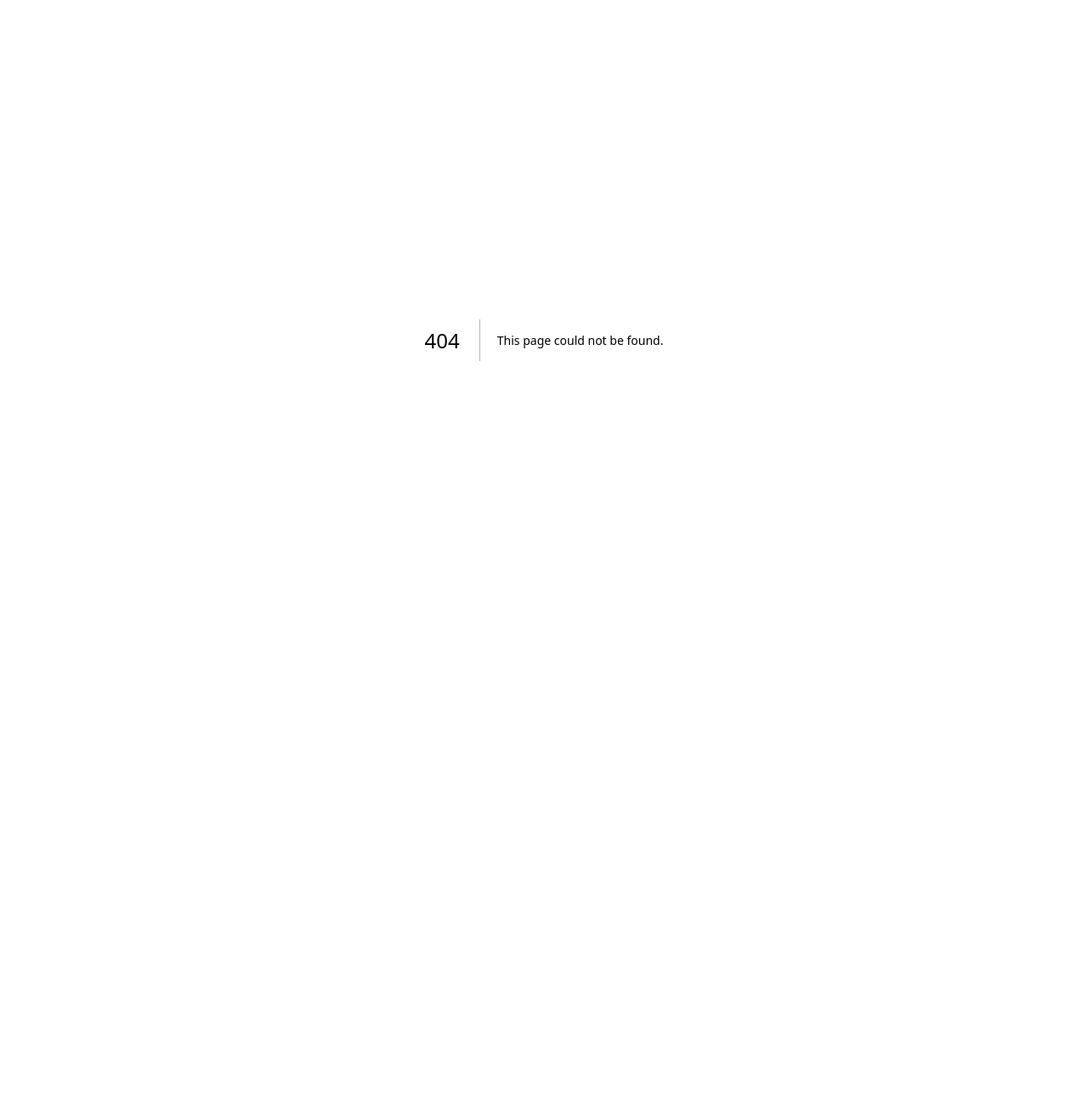
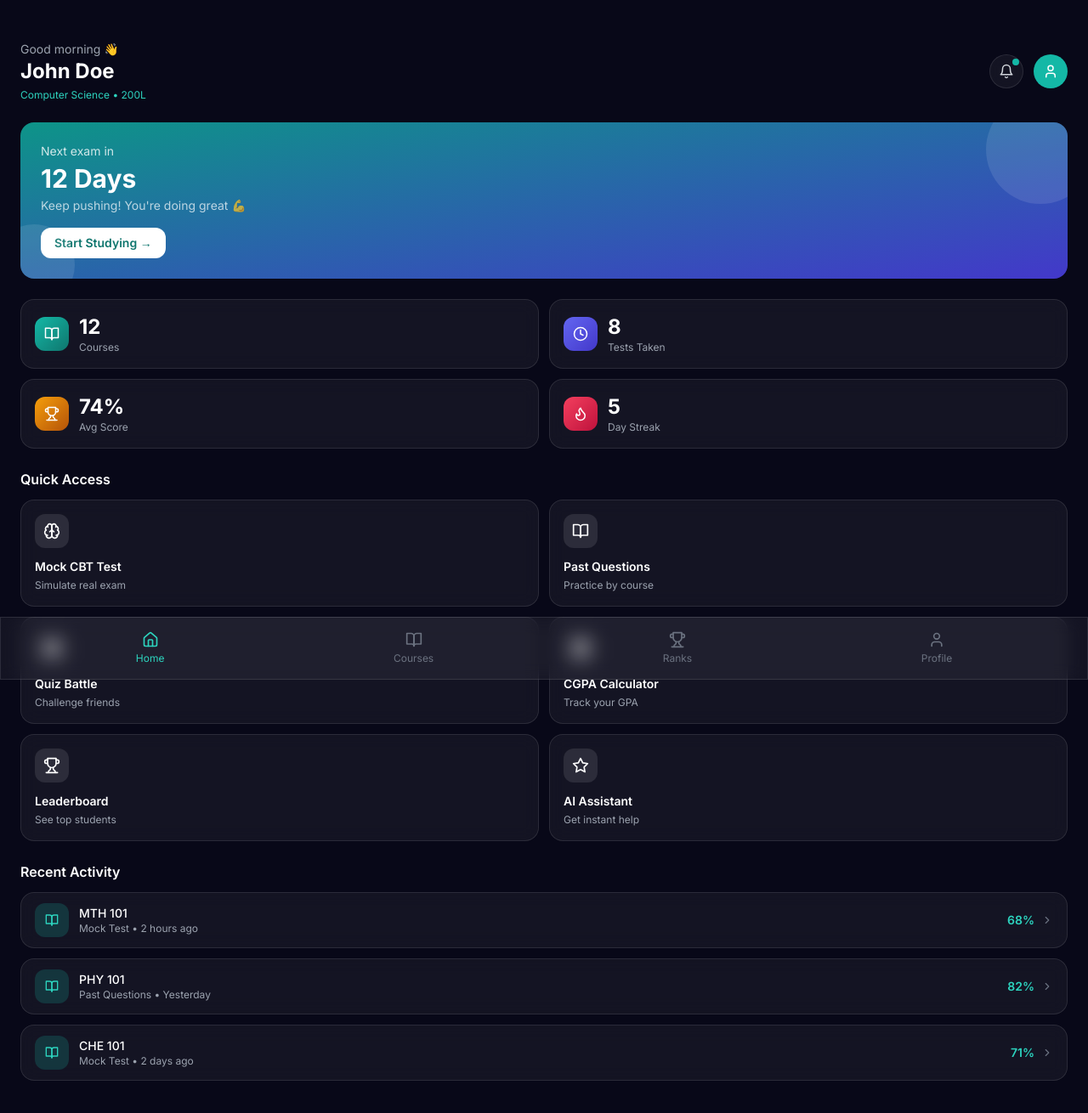
Before and after one commit to Olascolly/futaiq, a Next.js app: page /dashboard in a window 1280 px wide. Before the commit this address had no page. Shown: the top 1310 px of the page at 85% size. Before the commit the page ends 800 px from the top, so only its background shows below. Built offline with nearby package versions, Linux system fonts and the light colour scheme.

Commit message:
Add Dashboard component with stats and features

```diff
--- /dev/null
+++ b/app/dashboard/page.tsx
@@ -0,0 +1,149 @@
+'use client'
+import { useState } from 'react'
+import {
+  BookOpen, Clock, Trophy, Flame,
+  ChevronRight, Bell, User, Home,
+  Brain, Calculator, Swords, Star
+} from 'lucide-react'
+
+export default function Dashboard() {
+  const [activeTab, setActiveTab] = useState('home')
+
+  const stats = [
+    { icon: BookOpen, label: 'Courses', value: '12', color: 'from-teal-500 to-teal-700' },
+    { icon: Clock, label: 'Tests Taken', value: '8', color: 'from-indigo-500 to-indigo-700' },
+    { icon: Trophy, label: 'Avg Score', value: '74%', color: 'from-amber-500 to-amber-700' },
+    { icon: Flame, label: 'Day Streak', value: '5', color: 'from-rose-500 to-rose-700' },
+  ]
+
+  const features = [
+    { icon: Brain, label: 'Mock CBT Test', desc: 'Simulate real exam', href: '/mock-test', color: 'from-teal-500/20 to-teal-700/20', border: 'border-teal-500/30' },
+    { icon: BookOpen, label: 'Past Questions', desc: 'Practice by course', href: '/past-questions', color: 'from-indigo-500/20 to-indigo-700/20', border: 'border-indigo-500/30' },
+    { icon: Swords, label: 'Quiz Battle', desc: 'Challenge friends', href: '/quiz-battle', color: 'from-rose-500/20 to-rose-700/20', border: 'border-rose-500/30' },
+    { icon: Calculator, label: 'CGPA Calculator', desc: 'Track your GPA', href: '/cgpa', color: 'from-amber-500/20 to-amber-700/20', border: 'border-amber-500/30' },
+    { icon: Trophy, label: 'Leaderboard', desc: 'See top students', href: '/leaderboard', color: 'from-purple-500/20 to-purple-700/20', border: 'border-purple-500/30' },
+    { icon: Star, label: 'AI Assistant', desc: 'Get instant help', href: '/ai-assistant', color: 'from-pink-500/20 to-pink-700/20', border: 'border-pink-500/30' },
+  ]
+
+  const recentActivity = [
+    { course: 'MTH 101', action: 'Mock Test', score: '68%', time: '2 hours ago' },
+    { course: 'PHY 101', action: 'Past Questions', score: '82%', time: 'Yesterday' },
+    { course: 'CHE 101', action: 'Mock Test', score: '71%', time: '2 days ago' },
+  ]
+
+  return (
+    <main className="min-h-screen bg-navy-900 pb-24">
+      {/* Header */}
+      <div className="px-6 pt-12 pb-6 flex items-center justify-between">
+        <div>
+          <p className="text-gray-400 text-sm">Good morning 👋</p>
+          <h1 className="text-2xl font-bold text-white">John Doe</h1>
+          <p className="text-primary-400 text-xs mt-1">Computer Science • 200L</p>
+        </div>
+        <div className="flex items-center gap-3">
+          <button className="w-10 h-10 glass rounded-full flex items-center justify-center relative">
+            <Bell size={18} className="text-gray-300" />
+            <span className="absolute top-1 right-1 w-2 h-2 bg-primary-500 rounded-full" />
+          </button>
+          <button className="w-10 h-10 bg-primary-500 rounded-full flex items-center justify-center">
+            <User size={18} className="text-white" />
+          </button>
+        </div>
+      </div>
+
+      {/* Welcome Card */}
+      <div className="mx-6 mb-6 rounded-2xl p-6 bg-gradient-to-br from-primary-600 to-indigo-700 relative overflow-hidden">
+        <div className="absolute top-0 right-0 w-32 h-32 bg-white/10 rounded-full -translate-y-8 translate-x-8" />
+        <div className="absolute bottom-0 left-0 w-24 h-24 bg-white/10 rounded-full translate-y-8 -translate-x-8" />
+        <p className="text-white/80 text-sm mb-1">Next exam in</p>
+        <h2 className="text-3xl font-bold text-white mb-1">12 Days</h2>
+        <p className="text-white/70 text-sm mb-4">Keep pushing! You're doing great 💪</p>
+        <button className="bg-white text-primary-700 text-sm font-semibold px-4 py-2 rounded-xl">
+          Start Studying →
+        </button>
+      </div>
+
+      {/* Stats */}
+      <div className="px-6 mb-6">
+        <div className="grid grid-cols-2 gap-3">
+          {stats.map((stat) => (
+            <div key={stat.label} className="glass rounded-2xl p-4 flex items-center gap-3">
+              <div className={`w-10 h-10 rounded-xl bg-gradient-to-br ${stat.color} flex items-center justify-center`}>
+                <stat.icon size={18} className="text-white" />
+              </div>
+              <div>
+                <p className="text-2xl font-bold text-white">{stat.value}</p>
+                <p className="text-gray-400 text-xs">{stat.label}</p>
+              </div>
+            </div>
+          ))}
+        </div>
+      </div>
+
+      {/* Features */}
+      <div className="px-6 mb-6">
+        <h2 className="text-white font-semibold mb-3">Quick Access</h2>
+        <div className="grid grid-cols-2 gap-3">
+          {features.map((f) => (
+            <a
+              key={f.label}
+              href={f.href}
+              className={`glass border ${f.border} rounded-2xl p-4 bg-gradient-to-br ${f.color} hover:scale-95 transition`}
+            >
+              <div className="w-10 h-10 bg-white/10 rounded-xl flex items-center justify-center mb-3">
+                <f.icon size={20} className="text-white" />
+              </div>
+              <p className="text-white font-semibold text-sm">{f.label}</p>
+              <p className="text-gray-400 text-xs mt-1">{f.desc}</p>
+            </a>
+          ))}
+        </div>
+      </div>
+
+      {/* Recent Activity */}
+      <div className="px-6">
+        <h2 className="text-white font-semibold mb-3">Recent Activity</h2>
+        <div className="space-y-3">
+          {recentActivity.map((item, i) => (
+            <div key={i} className="glass rounded-2xl px-4 py-3 flex items-center justify-between">
+              <div className="flex items-center gap-3">
+                <div className="w-10 h-10 bg-primary-500/20 rounded-xl flex items-center justify-center">
+                  <BookOpen size={16} className="text-primary-400" />
+                </div>
+                <div>
+                  <p className="text-white text-sm font-medium">{item.course}</p>
+                  <p className="text-gray-400 text-xs">{item.action} • {item.time}</p>
+                </div>
+              </div>
+              <div className="flex items-center gap-2">
+                <span className="text-primary-400 font-semibold text-sm">{item.score}</span>
+                <ChevronRight size={14} className="text-gray-500" />
+              </div>
+            </div>
+          ))}
+        </div>
+      </div>
+
+      {/* Bottom Nav */}
+      <div className="fixed bottom-0 left-0 right-0 glass border-t border-white/10 px-6 py-4">
+        <div className="flex items-center justify-around">
+          {[
+            { icon: Home, label: 'Home', tab: 'home' },
+            { icon: BookOpen, label: 'Courses', tab: 'courses' },
+            { icon: Trophy, label: 'Ranks', tab: 'ranks' },
+            { icon: User, label: 'Profile', tab: 'profile' },
+          ].map((item) => (
+            <button
+              key={item.tab}
+              onClick={() => setActiveTab(item.tab)}
+              className={`flex flex-col items-center gap-1 ${activeTab === item.tab ? 'text-primary-400' : 'text-gray-500'}`}
+            >
+              <item.icon size={20} />
+              <span className="text-xs">{item.label}</span>
+            </button>
+          ))}
+        </div>
+      </div>
+    </main>
+  )
+}
```
